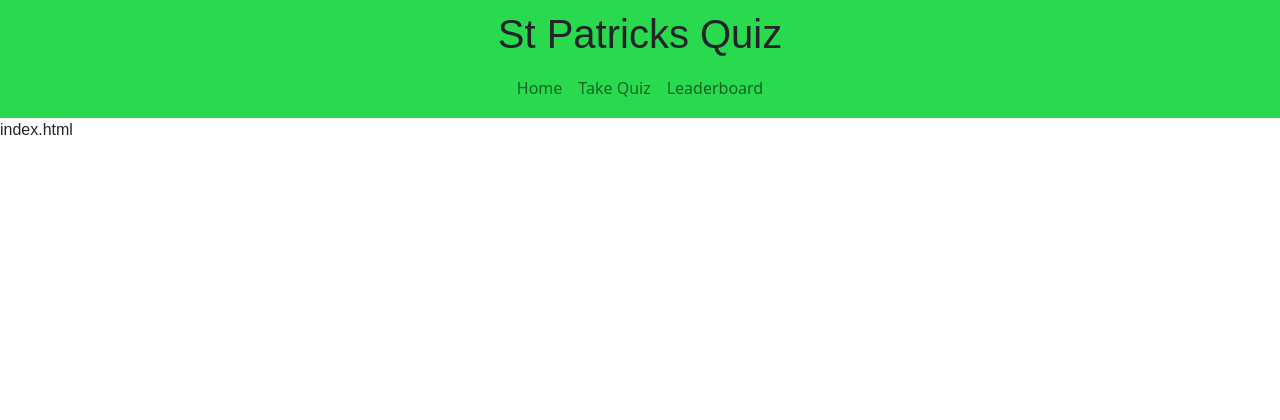
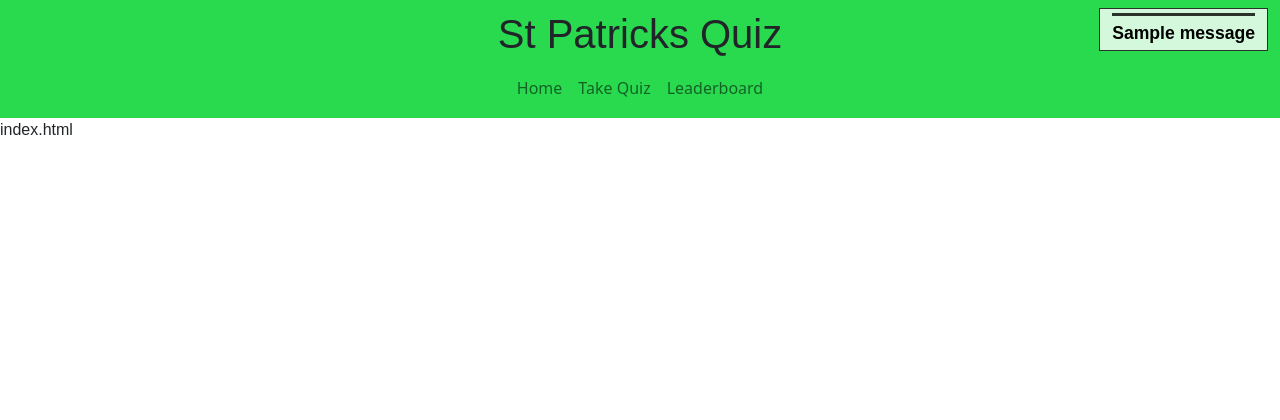
Before and after one commit to jumboduck/st-patricks-quiz, a Flask app: page / in a window 1280 px wide. Shown: the top 420 px of the page. Run offline with Flask 2, Linux system fonts and the light colour scheme; one stand-in notice (Sample message) is shown; some libraries are stand-ins or nearby versions; some web fonts are replaced.

Commit message:
Add Flash/ toasts

```diff
--- a/app.py
+++ b/app.py
@@ -78,7 +78,7 @@ def login():
 
         # put the new user into 'session' cookie
         session["user"] = request.form.get("name").lower()
-        flash("Registration Successful!")
+        flash("Team Registration Successful!")
         return redirect(url_for("quiz", name=session["user"]))
 
     return render_template("login.html")
--- a/static/css/style.css
+++ b/static/css/style.css
@@ -177,3 +177,30 @@ p {
   background: #ffe8e8;
   border: 1px solid #c78181;
 }
+
+
+/*----Toasts-----*/
+
+.toast-container{
+    position:fixed;
+    right:1.5rem;
+    top:0.5rem;
+    z-index: 99999999999;
+}
+
+.toasts{
+    border:0.1rem solid rgb(254, 17, 71, 1);
+    background-color:rgb(255, 255, 255, 0.8) !important;
+}
+
+.toast-text{
+    font-family: 'Source Serif Pro', serif;
+    font-size: 1.1rem;
+    font-weight: 600;
+    color: rgb(0, 0, 0, 1);
+}
+
+.toast-cross{
+      border-bottom-style:solid;
+      border-color:rgb(0, 0, 0, 0.8);
+}
--- a/templates/base.html
+++ b/templates/base.html
@@ -44,6 +44,22 @@
         {% endblock %}
     </div>
 
+    <!-- Toast Messages -->
+    {% with messages = get_flashed_messages() %} {% if messages %} {% for message in messages %}
+    <div class="row toast-container">
+        <div class="col toast-text toasts toast-cross pt-1 pb-1" id="timer">
+            <div class="toast-cross">
+                <a onclick="this.parentNode.parentNode.style.display = 'none'">
+                    <p class="mb-0 text-right"><i class="fas fa-times"></i></p>
+                </a>
+            </div>
+            <div>
+                <p class="mb-0 pt-1">{{ message }}</p>
+            </div>
+        </div>
+    </div>
+    {% endfor %} {% endif %} {% endwith %}
+
     <footer class="custom-footer fixed-bottom">
         <p class="text-center pb-2">Copyright © 2021 Team Viking. All rights reserved</p>
     </footer>
```
